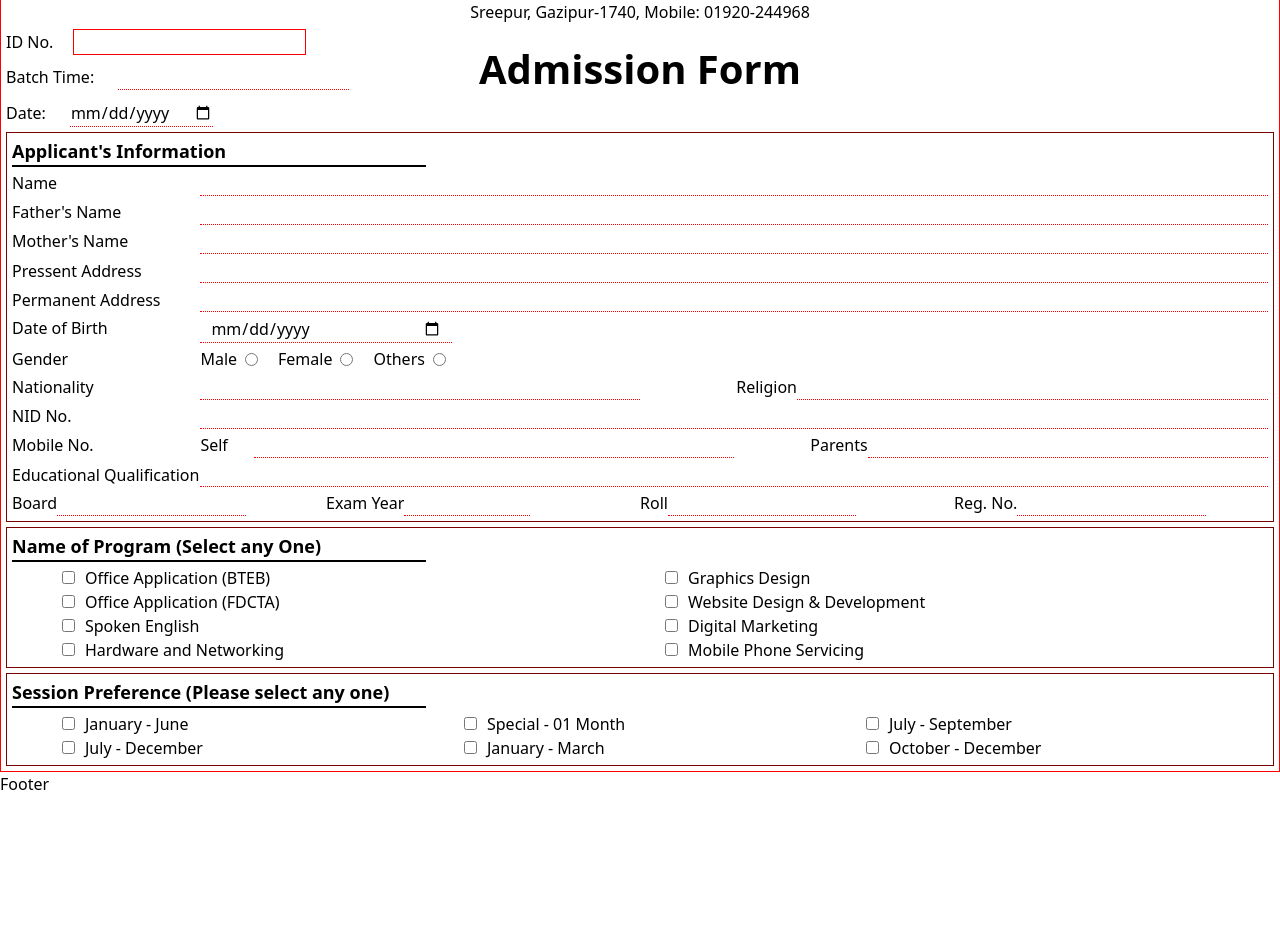
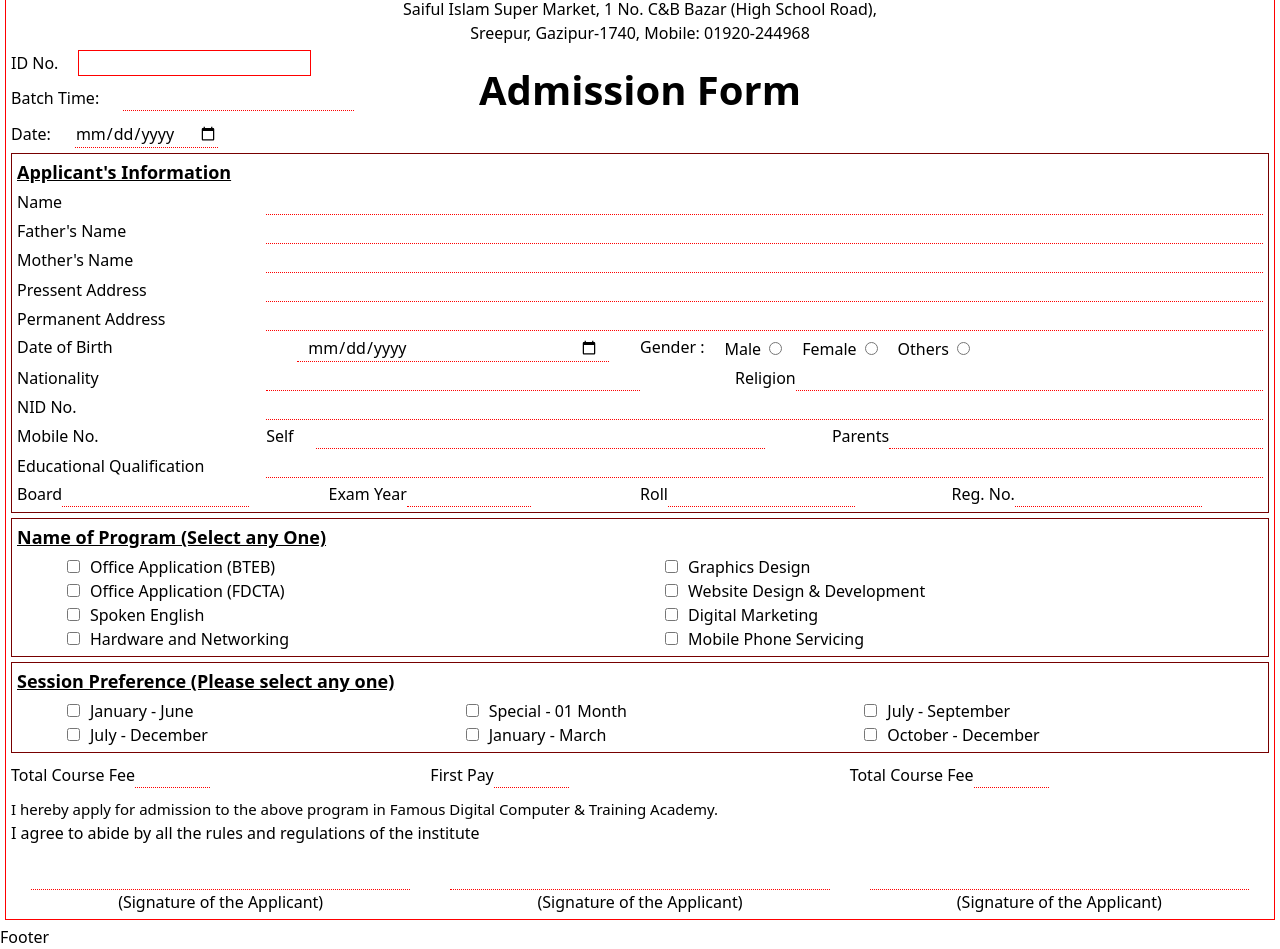
Before and after one commit to ParosRangsha/famousdigitalcomputer, a React (Vite) app: page /report in a window 1280 px wide. Shown: the part 160-1109 px from the top of the page. Before the commit the page ends 956 px from the top, so only its background shows below. Built offline with nearby package versions, Linux system fonts and the light colour scheme.

Commit message:
data modified

```diff
--- a/src/App.css
+++ b/src/App.css
@@ -22,6 +22,8 @@
     }
     .addmissionform{
       right: 0;
-      transform: translateX(-20px);
+      transform: translateX(-100px);
+      font-size: 30px;
+      border-bottom: 2px dashed black;
     }
   }
--- a/src/components/Header.jsx
+++ b/src/components/Header.jsx
@@ -8,7 +8,7 @@ import { Link } from 'react-router-dom'
 const Header = () => {
     let [myMenu, setmyMenu] = useState(['Home', 'Post', 'Report', 'About'])
   return (
-    <div className="header bg-[#955]">
+    <div className="header bg-[#955] sticky top-0 left-0 w-full z-[998]">
         <Container>
             <div className="flex items-center py-[10px]">
                 <div className="logo w-[20%]">
--- a/src/pages/Report.jsx
+++ b/src/pages/Report.jsx
@@ -1,15 +1,25 @@
-import React from 'react'
+import React, { useContext, useEffect, useRef, useState } from 'react'
 import logo from '../assets/logo.png'
 import '../../src/App.css'
 import Container from '../components/Container'
 import { MdOutlineLocalPrintshop } from "react-icons/md";
+import { studentApi } from '../MyData/Students';
 
 const Report = () => {
+  let info = useContext(studentApi)
+  let [targetStudent, setTargetStudent] = useState([])
+  console.log(targetStudent);
+
+  let handleID = (e)=>{
+    setTargetStudent(info.filter((i)=>i.idno === e.target.value))
+  }
   return (
-    <div className="printArea">
-      <MdOutlineLocalPrintshop onClick={()=> window.print()} className='printbtn absolute right-[5px] top-[20px]'/>
+    <>
+      <MdOutlineLocalPrintshop onClick={()=> window.print()} className='printbtn sticky left-[100%] top-0 z-[999]'/>
+      <div className="printArea p-[5px]">
         <Container>
           <div className="printreport relative border-[1px] border-[#F00] p-[5px]">
+            <div className="titleinfo">
               <div className="header">
                 <div className="logo w-[20%] absolute top-[10px] left-[10px]">
                   <img src={logo} alt="" className='h-[50px]'/>
@@ -21,10 +31,12 @@ const Report = () => {
                 <h1 className='text-center'>Sreepur, Gazipur-1740, Mobile: 01920-244968</h1>
                 <h2 className='addmissionform text-center text-[40px] font-bold absolute right-[50%] translate-x-[50%] bottom-[-75px]'>Admission Form</h2>
               </div>
+            </div>
             <div className="details">
+              <div className="topinf0">
                 <div className="py-[5px]">
                   <label htmlFor="stdID" className='pr-[20px]'>ID No.</label>
-              <input type="text" id='stdID' className='border-[1px] border-[#f00]'/>
+                  <input type="text" id='stdID' className='border-[1px] border-[#f00]' onChange={handleID}/>
                 </div>
                 <div className="py-[5px]">
                   <label htmlFor="batchtime" className='pr-[20px]'>Batch Time: </label>
@@ -34,61 +46,63 @@ const Report = () => {
                   <label htmlFor="date" className='pr-[20px]'>Date: </label>
                   <input type="date" id='date' className='border-b-[1px] border-[#f00] border-dotted'/>
                 </div>
+              </div>
               <div className="applicantsinfo flex flex-col gap-1 border-[1px] border-[#700] p-[5px]">
-              <h1 className='text-[18px] font-bold w-[33%] border-b-[2px] border-[#000]'>Applicant's Information</h1>
+                <h1 className='text-[18px] font-bold w-full underline'>Applicant's Information</h1>
                 <div className="w-full flex">
-                <div className="lbl w-[15%]">
+                  <div className="lbl w-[20%]">
                     <label htmlFor="stdName">Name</label>
                   </div>
-                <div className="bx w-[85%]">
+                  <div className="bx w-[80%]">
                     <input type="text" id='stdName' className='border-b-[1px] border-[#f00] border-dotted w-full px-[10px]'/>
                   </div>
                 </div>
                 <div className="w-full flex">
-                <div className="lbl w-[15%]">
+                  <div className="lbl w-[20%]">
                     <label htmlFor="stdFName">Father's Name</label>
                   </div>
-                <div className="bx w-[85%]">
+                  <div className="bx w-[80%]">
                     <input type="text" id='stdFName' className='border-b-[1px] border-[#f00] border-dotted w-full px-[10px]'/>
                   </div>
                 </div>
                 <div className="w-full flex">
-                <div className="lbl w-[15%]">
+                  <div className="lbl w-[20%]">
                     <label htmlFor="stdMName">Mother's Name</label>
                   </div>
-                <div className="bx w-[85%]">
+                  <div className="bx w-[80%]">
                     <input type="text" id='stdMName' className='border-b-[1px] border-[#f00] border-dotted w-full px-[10px]'/>
                   </div>
                 </div>
                 <div className="w-full flex items-end">
-                <div className="lbl w-[15%]">
+                  <div className="lbl w-[20%]">
                     <label htmlFor="stdPaddres">Pressent Address</label>
                   </div>
-                <div className="bx w-[85%]">
+                  <div className="bx w-[80%]">
                     <input type="text" id='stdPaddres' className='border-b-[1px] border-[#f00] border-dotted w-full px-[10px]'/>
                   </div>
                 </div>
                 <div className="w-full flex items-end">
-                <div className="lbl w-[15%]">
+                  <div className="lbl w-[20%]">
                     <label htmlFor="stdPraddres">Permanent Address</label>
                   </div>
-                <div className="bx w-[85%]">
+                  <div className="bx w-[80%]">
                     <input type="text" id='stdPraddres' className='border-b-[1px] border-[#f00] border-dotted w-full px-[10px]'/>
                   </div>
                 </div>
                 <div className="w-full flex">
-                <div className="lbl w-[15%]">
+                  <div className="w-1/2 flex">
+                    <div className="lbl w-[45%]">
                       <label htmlFor="stdBirthDate">Date of Birth</label>
                     </div>
-                <div className="bx w-[20%]">
+                    <div className="bx w-[50%]">
                       <input type="date" id='stdBirthDate' className='border-b-[1px] border-[#f00] border-dotted w-full px-[10px]'/>
                     </div>
                   </div>
-              <div className="w-full flex">
-                <div className="lbl w-[15%]">
-                  <label htmlFor="abc">Gender</label>
+                  <div className="w-1/2 flex gap-5">
+                    <div className="lbl">
+                      <label htmlFor="abc" className='text-center'>Gender : </label>
                     </div>
-                <div className="bx w-[85%] flex gap-5">
+                    <div className="bx flex gap-5">
                       <div className="flex items-center gap-2">
                         <label htmlFor="bmale">Male</label>
                         <input type="radio" name="color" value="red" id='bmale'/>
@@ -103,12 +117,13 @@ const Report = () => {
                       </div>
                     </div>
                   </div>
+                </div>
                 <div className="w-full flex">
                   <div className="nationality flex w-1/2">
-                  <div className="lbl w-[30%]">
+                    <div className="lbl w-[40%]">
                       <label htmlFor="stdNationality">Nationality</label>
                     </div>
-                  <div className="bx w-[70%]">
+                    <div className="bx w-[60%]">
                       <input type="text" id='stdNationality' className='border-b-[1px] border-[#f00] border-dotted w-full px-[10px]'/>
                     </div>
                   </div>
@@ -122,16 +137,16 @@ const Report = () => {
                   </div>
                 </div>
                 <div className="w-full flex">
-                <div className="lbl w-[15%]">
+                  <div className="lbl w-[20%]">
                     <label htmlFor="stdNIDno">NID No.</label>
                   </div>
-                <div className="bx w-[85%]">
+                  <div className="bx w-[80%]">
                     <input type="text" id='stdNIDno' className='border-b-[1px] border-[#f00] border-dotted w-full px-[10px]'/>
                   </div>
                 </div>
                 <div className="w-full flex">
-                <h1 className='w-[15%]'>Mobile No.</h1>
-                <div className="mobilenumber flex w-[42.5%]">
+                  <h1 className='w-[20%]'>Mobile No.</h1>
+                  <div className="mobilenumber flex w-[40%]">
                     <div className="lbl w-[10%]">
                       <label htmlFor="stdselfno">Self</label>
                     </div>
@@ -139,7 +154,7 @@ const Report = () => {
                       <input type="text" id='stdselfno' className='border-b-[1px] border-[#f00] border-dotted w-full px-[10px]'/>
                     </div>
                   </div>
-                <div className="parentNo flex w-[42.5%]">
+                  <div className="parentNo flex w-[40%]">
                     <div className="lbl w-[25%]">
                       <label htmlFor="stdparentsno" className='w-full text-right block'>Parents</label>
                     </div>
@@ -149,10 +164,10 @@ const Report = () => {
                   </div>
                 </div>
                 <div className="w-full flex items-end">
-                <div className="lbl w-[15%]">
+                  <div className="lbl w-[20%]">
                     <label htmlFor="stdEdu">Educational Qualification</label>
                   </div>
-                <div className="bx w-[85%]">
+                  <div className="bx w-[80%]">
                     <input type="text" id='stdEdu' className='border-b-[1px] border-[#f00] border-dotted w-full px-[10px]'/>
                   </div>
                 </div>
@@ -176,7 +191,7 @@ const Report = () => {
                 </div>
               </div>
               <div className="flex flex-col gap-1 border-[1px] border-[#700] p-[5px] mt-[5px]">
-                <h1 className='text-[18px] font-bold w-[33%] border-b-[2px] border-[#000]'>Name of Program (Select any One)</h1>
+                <h1 className='text-[18px] font-bold w-full underline'>Name of Program (Select any One)</h1>
                 <div className="pl-[50px] flex">
                   <div className="w-1/2">
                     <div className="oabteb">
@@ -217,7 +232,7 @@ const Report = () => {
                 </div>
               </div>
               <div className="session flex flex-col gap-1 border-[1px] border-[#700] p-[5px] mt-[5px]">
-                <h1 className='text-[18px] font-bold w-[33%] border-b-[2px] border-[#000]'>Session Preference (Please select any one)</h1>
+                <h1 className='text-[18px] font-bold w-full underline'>Session Preference (Please select any one)</h1>
                 <div className="flex pl-[50px]">
                   <div className="w-1/3">
                     <div className="">
@@ -251,10 +266,43 @@ const Report = () => {
                   </div>
                 </div>
               </div>
+              <div className="payment py-[10px] flex">
+                <div className="w-1/3 flex">
+                  <label htmlFor="totalfee">Total Course Fee</label>
+                  <input type="number" id='totalfee' className='pl-[10px] text-right border-b-[1px] border-[#f00] border-dotted w-[75px]'/>
+                </div>
+                <div className="w-1/3 flex">
+                  <label htmlFor="firstpay">First Pay</label>
+                  <input type="number" id='firstpay' className='pl-[10px] text-right border-b-[1px] border-[#f00] border-dotted w-[75px]'/>
+                </div>
+                <div className="w-1/3 flex">
+                  <label htmlFor="duefee">Total Course Fee</label>
+                  <input type="number" id='duefee' className='pl-[10px] text-right border-b-[1px] border-[#f00] border-dotted w-[75px]'/>
+                </div>
+              </div>
+              <div className="declaration">
+                <p className='text-[15px]'>I hereby apply for admission to the above program in Famous Digital Computer & Training Academy.</p>
+                <p>I agree to abide by all the rules and regulations of the institute</p>
+              </div>
+              <div className="signature flex">
+                <div className="w-1/3 flex flex-col justify-center items-center px-[20px]">
+                  <input type="text"  className='border-b-[1px] border-dotted border-[#f00] w-full py-[10px]'/>
+                  <p>(Signature of the Applicant)</p>
+                </div>
+                <div className="w-1/3 flex flex-col justify-center items-center px-[20px]">
+                  <input type="text"  className='border-b-[1px] border-dotted border-[#f00] w-full py-[10px]'/>
+                  <p>(Signature of the Applicant)</p>
+                </div>
+                <div className="w-1/3 flex flex-col justify-center items-center px-[20px]">
+                  <input type="text"  className='border-b-[1px] border-dotted border-[#f00] w-full py-[10px]'/>
+                  <p>(Signature of the Applicant)</p>
+                </div>
+              </div>
             </div>
           </div>
         </Container>
       </div>
+    </>
   )
 }
 
```
Also changed, not shown: src/MyData/Students.jsx (+8 -3 lines). Lines whose indentation alone changed are shown as unchanged.
